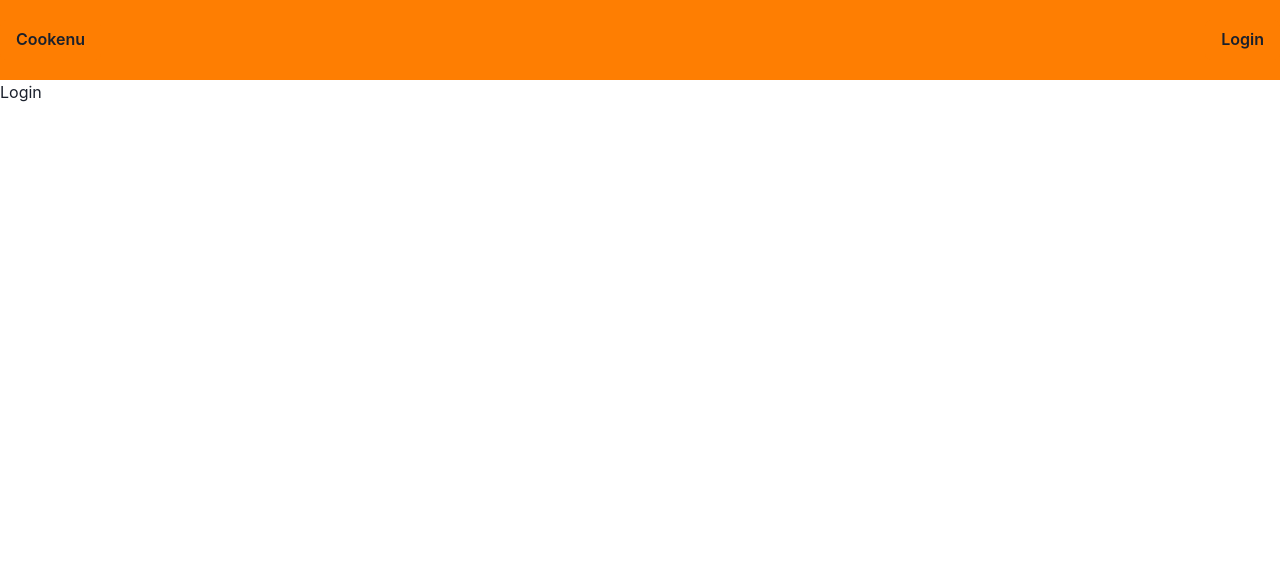
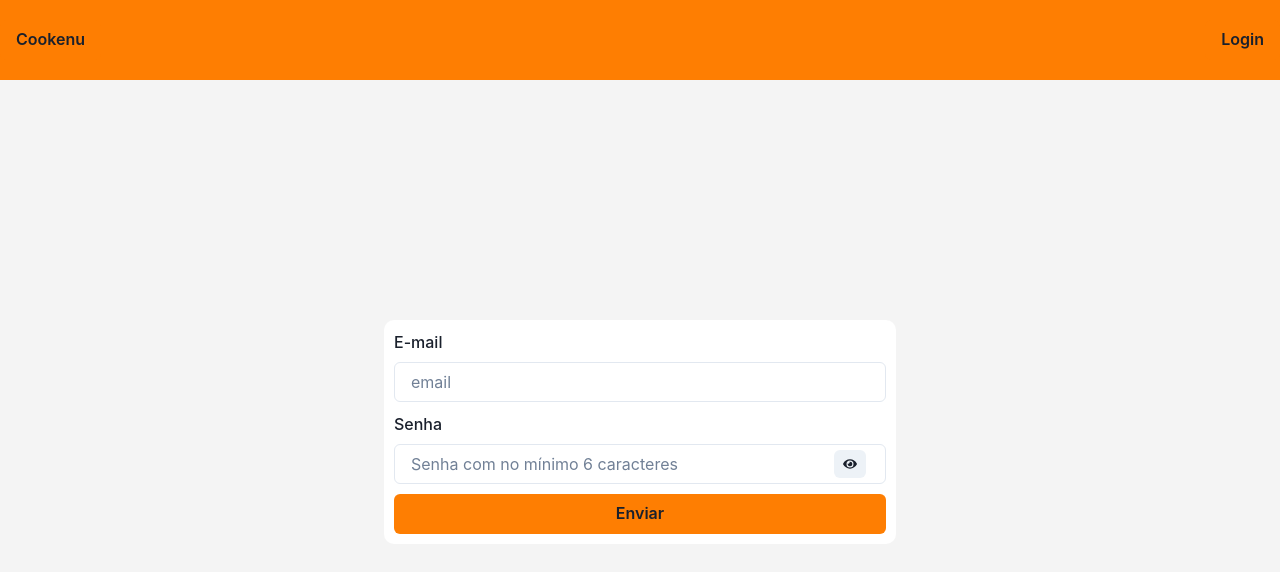
Before and after one commit to JoaoPedroweb/cookenu, a React (Create React App) app: page /login in a window 1280 px wide. Shown: the top 572 px of the page. Built offline with nearby package versions, Linux system fonts and the light colour scheme.

Commit message:
parte-06

```diff
--- a/package.json
+++ b/package.json
@@ -9,6 +9,7 @@
     "framer-motion": "^7.2.1",
     "react": "^18.2.0",
     "react-dom": "^18.2.0",
+    "react-icons": "^4.4.0",
     "react-router-dom": "^6.3.0",
     "react-scripts": "5.0.1",
     "styled-components": "^5.3.5"
--- /dev/null
+++ b/src/hooks/index.js
@@ -0,0 +1 @@
+export * from './use-form';
--- /dev/null
+++ b/src/hooks/use-form.js
@@ -0,0 +1,16 @@
+import { useState } from "react";
+
+export const useForm = (initialState) => {
+    const [form, setForm] = useState(initialState);
+
+    const onChangeInputs = (event) => {
+      const { name, value } = event.target
+      setForm({...form, [name]: value})
+    }
+
+    const clearInputs = () =>{
+        setForm(initialState)
+    }
+
+    return [ form, onChangeInputs, clearInputs ]
+}
--- a/src/pages/login/index.js
+++ b/src/pages/login/index.js
@@ -1,5 +1,87 @@
+import { useForm } from '../../hooks';
+import { useState } from 'react';
+import { FaEye, FaEyeSlash } from 'react-icons/fa';
+import {
+    LoginPageContainer,
+    FormContainer
+} from './styled';
+import {
+    FormControl,
+    FormLabel,
+    Input,
+    FormErrorMessage,
+    InputRightElement,
+    InputGroup,
+    IconButton,
+    Button
+  } from '@chakra-ui/react';
+
 export const LoginPage = () => {
+
+    const [ form, onChangeInputs, clearInputs ] = useForm({
+        email: "",
+        password: ""
+    });
+    const [isEmailValid, setIsEmailValid] = useState(true);
+    const [isPasswordValid, setIsPasswordValid] = useState(true);
+    const [showPassword, setShowPassword] = useState(false);
+
+    const onSubmit = (e) => {
+        e.preventDefault();
+        console.log(form);
+        setIsEmailValid(/[a-zA-Z0-9]+@[a-z]{3}[.a-z]?/.test(form.email));
+        setIsPasswordValid(/.{6,}/.test(form.password));
+    }
+
+    const onClickShowPassword = () => {
+        setShowPassword(!showPassword);
+    }
+
     return (
-        <h1>Login</h1>
+        <LoginPageContainer>
+            <FormContainer>
+                <form onSubmit={onSubmit}>
+                <FormControl isInvalid={!isEmailValid}>
+                    <FormLabel>E-mail</FormLabel>
+                    <Input
+                        name="email"
+                        // type='email'
+                        value={form.email}
+                        onChange={onChangeInputs}
+                        placeholder="email"
+                    />
+                    {!isEmailValid ? (
+                        <FormErrorMessage as="p">
+                            E-mail inválido.
+                        </FormErrorMessage>
+                    ) : undefined}
+                    </FormControl>
+                    <FormControl isInvalid={!isPasswordValid}>
+                        <FormLabel>Senha</FormLabel>
+                        <InputGroup size='md'>
+                            <Input
+                                name="password"
+                                value={form.password}
+                                onChange={onChangeInputs}
+                                pr='4.5rem'
+                                type={showPassword ? 'text' : 'password'}
+                                placeholder='Senha com no mínimo 6 caracteres'
+                            />
+                            <InputRightElement width='4.5rem'>
+                                <IconButton h='1.75rem' size='sm' onClick={onClickShowPassword}>
+                                {showPassword ? <FaEyeSlash /> : <FaEye/>}
+                                </IconButton>
+                            </InputRightElement>
+                        </InputGroup>
+                        {!isPasswordValid ? (
+                            <FormErrorMessage as="p">
+                                A senha deve conter ao menos 6 caracteres
+                            </FormErrorMessage>
+                        ) : undefined}
+                    </FormControl>
+                    <Button type="submit" variant="form">Enviar</Button>
+                </form>
+            </FormContainer>
+        </LoginPageContainer>
     )
 }
--- /dev/null
+++ b/src/pages/login/styled.js
@@ -0,0 +1,24 @@
+import styled from 'styled-components';
+
+export const LoginPageContainer = styled.div`
+    height: 88vh;
+    width: 100vw;
+    display: flex;
+    justify-content: center;
+    align-items: center;
+    background-color: #f4f4f4;
+`;
+
+export const FormContainer = styled.div`
+    min-width: 40vw;
+    display: flex;
+    flex-direction: column;
+    justify-content: space-between;
+    background-color: white;
+    border-radius: 10px;
+    padding: 10px;
+
+    input, p{
+        margin-bottom: 10px;
+    }
+`;
--- a/src/styles/theme.js
+++ b/src/styles/theme.js
@@ -5,6 +5,10 @@ export const theme = extendTheme({
         Button: {
             variants: {
                 header: {
+                    bg: "laranja.500"
+                },
+                form: {
+                    width: "100%",
                     bg: "laranja.500"
                 }
             }
```
Also changed, not shown: src/assets/logo.png (added), 1 other file (tests, documents, lock files or other folders).
